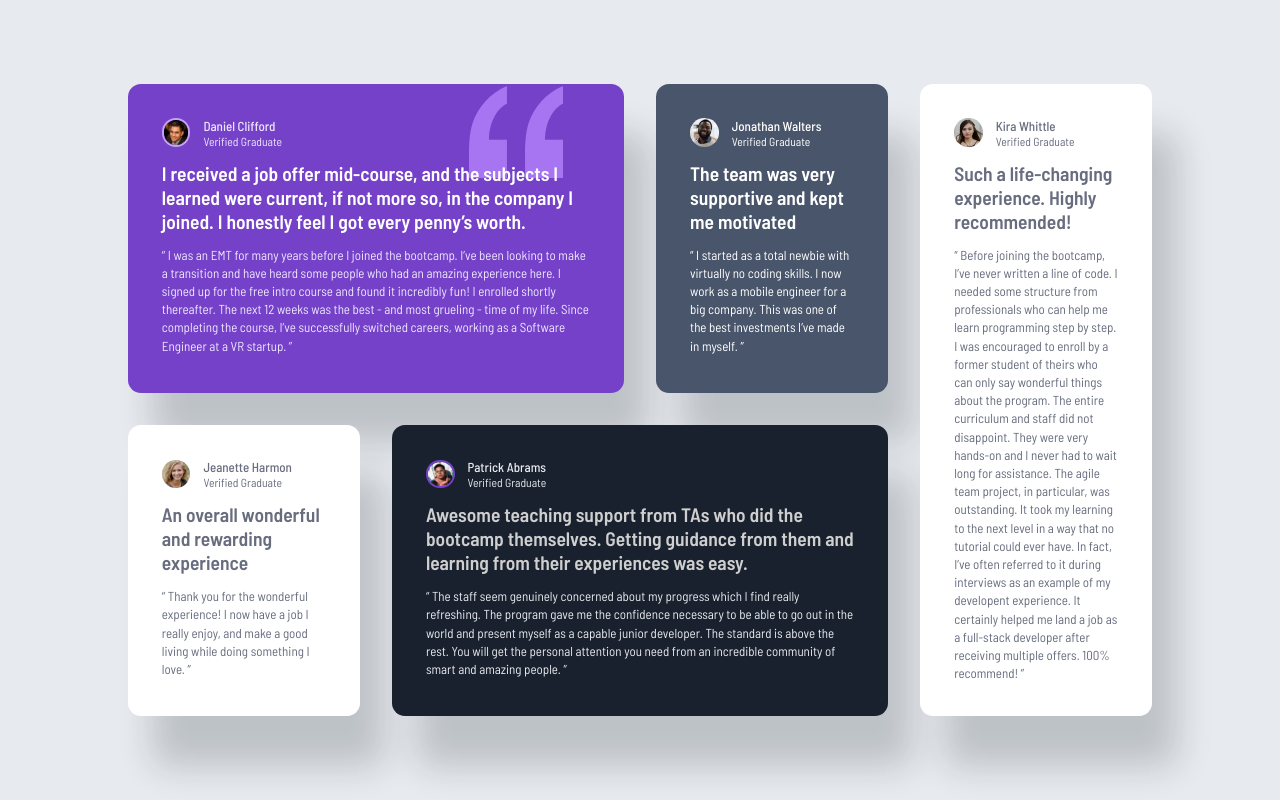
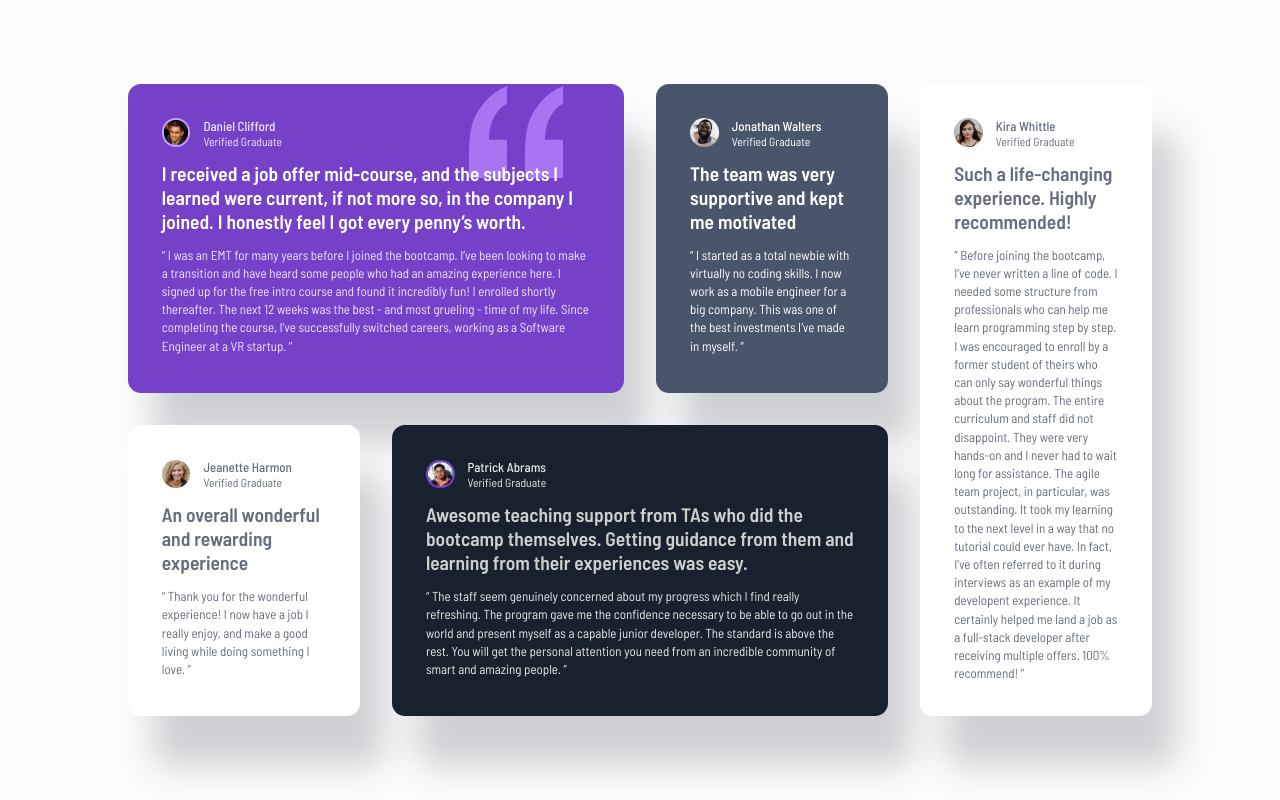
Before and after one commit to NathanRayM/Frontend-Mentor-Testimonials-grid-section, a plain HTML site: page index.html in a window 1280 px wide. Drawn offline with Linux system fonts and the light colour scheme.

Commit message:
Update styles.css

```diff
--- a/styles.css
+++ b/styles.css
@@ -30,7 +30,7 @@ body {
   justify-content: center;
   font-family: Barlow Semi Condensed, sans-serif;
   height: 100vh;
-  background-color: var(--Grey100);
+  background-color: hsl(214, 17%, 92%, 0.1);
 }
 
 article {
```
